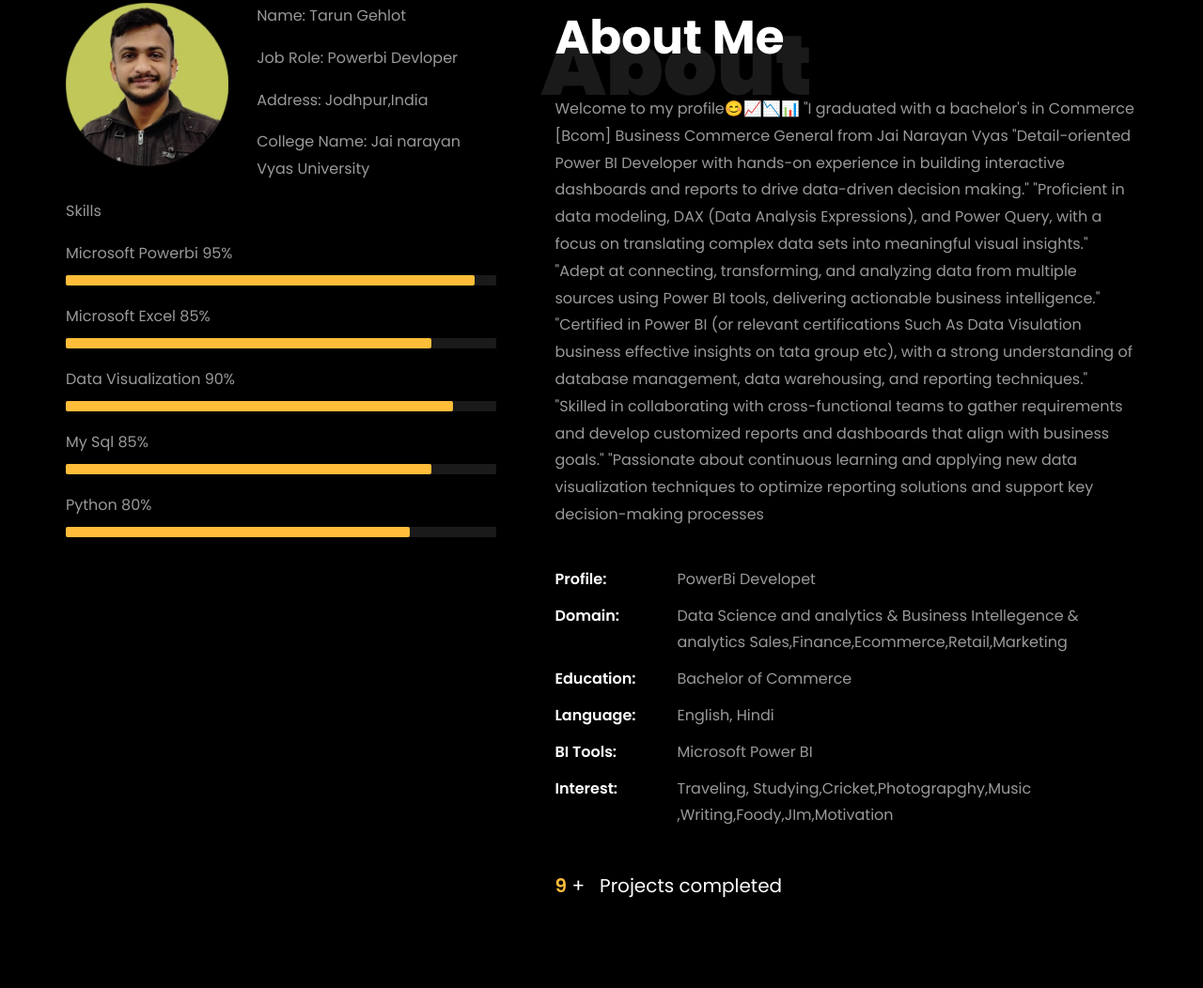
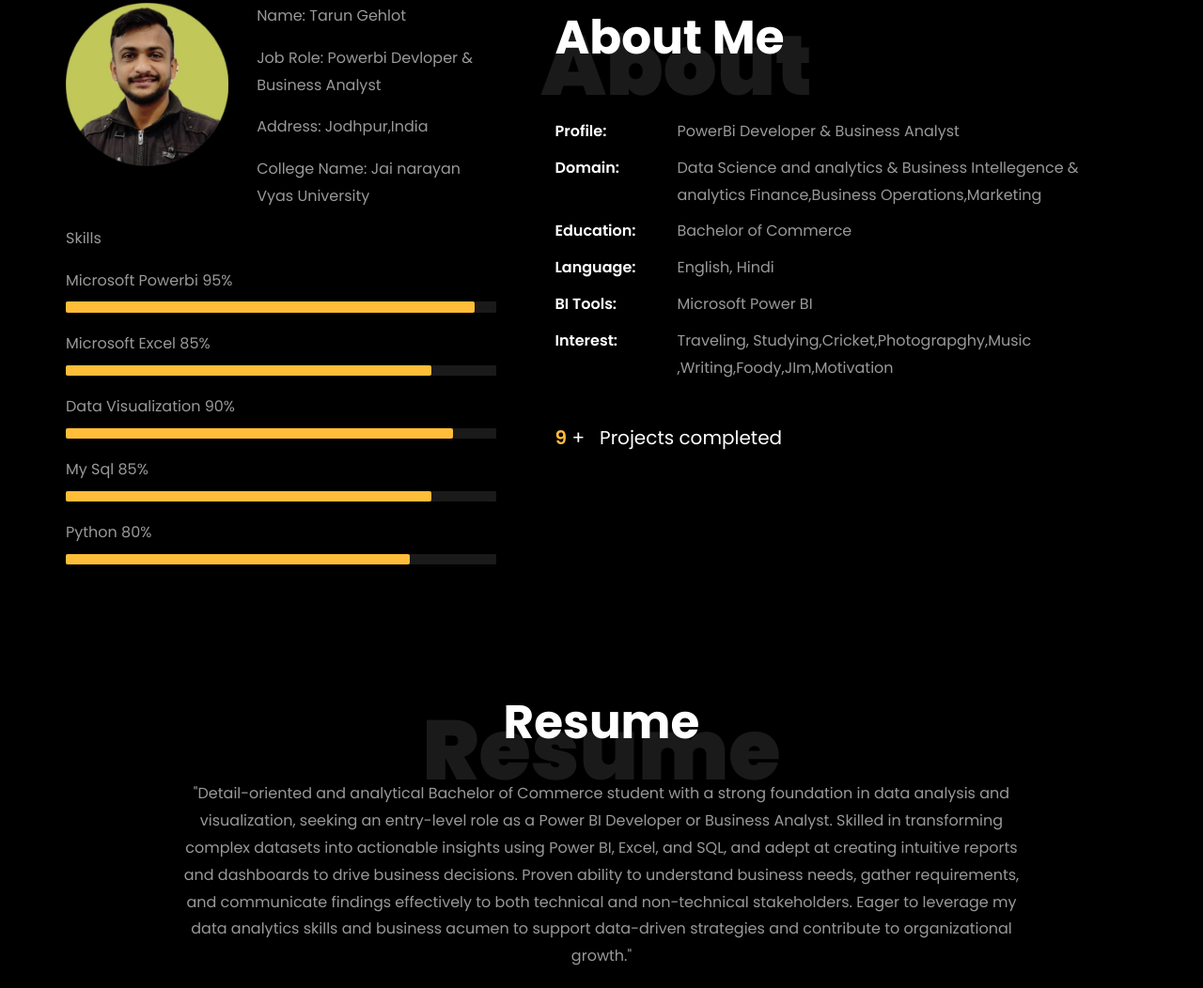
Before and after one commit to TarunGehlot2024/CheckOutMy.portfolio, a plain HTML site: page index.html in a window 1280 px wide. Shown: the part 859-1911 px from the top of the page at 94% size. Drawn offline with Linux system fonts and the light colour scheme; files whose address does not match are found by name.

Commit message:
Update index.html

```diff
--- a/index.html
+++ b/index.html
@@ -188,7 +188,7 @@
 
 						<br>
 						<br>
-			            <h2>Power Bi Developer Roles</h2>
+			            <h2>Power Bi Developer Roles & Business Analyst </h2>
 						<!-- <h2 class="d-flex" style="margin-bottom: 0">With over 5 years of experience</h2> -->
 						<!-- <br> -->
 			            <p><a href= "https://www.linkedin.com/in/tarun-gehlot-b692aa249/" class="btn btn-primary py-3 px-4">linkdinProfile</a>
@@ -221,7 +221,7 @@
 									<div class="col-sm-6 col-md-7">
 									  <div class="about-info">
 										<p><span class="title-s">Name: </span> <span>Tarun Gehlot</span></p>
-										<p><span class="title-s">Job Role: </span> <span>  Powerbi Devloper</span></p>
+										<p><span class="title-s">Job Role: </span> <span>  Powerbi Devloper & Business Analyst</span></p>
 										<p><span class="title-s">Address: </span> <span>Jodhpur,India</span></p>
 										<p><span class="title-s">College Name: </span> Jai narayan Vyas University<span></span></p>
 									  </div>
@@ -271,23 +271,10 @@
 								<h1 class="big">About</h1>
 								<h2 class="mb-4">About Me</h2>
 
-								<p>Welcome to my profile😊📈📉📊
-"I graduated with a bachelor's in Commerce [Bcom] Business Commerce General from Jai Narayan Vyas
-"Detail-oriented Power BI Developer with hands-on experience in building interactive dashboards and reports to drive data-driven decision
-making."
- "Proficient in data modeling, DAX (Data Analysis Expressions), and Power Query, with a focus on translating complex data sets into
-meaningful visual insights."
- "Adept at connecting, transforming, and analyzing data from multiple sources using Power BI tools, delivering actionable business
-intelligence."
- "Certified in Power BI (or relevant certifications Such As Data Visulation business effective insights on tata group etc), with a strong
-understanding of database management, data warehousing, and reporting techniques."
- "Skilled in collaborating with cross-functional teams to gather requirements and develop customized reports and dashboards that align with
-business goals."
- "Passionate about continuous learning and applying new data visualization techniques to optimize reporting solutions and support key
-decision-making processes</p>
+								<p></p>
 								<ul class="about-info mt-4 px-md-0 px-2">
-									<li class="d-flex"><span>Profile:</span> <span>PowerBi Developet</span></li>
-									<li class="d-flex"><span>Domain:</span> <span>Data Science and analytics &amp; Business Intellegence & analytics Sales,Finance,Ecommerce,Retail,Marketing </span></li>
+									<li class="d-flex"><span>Profile:</span> <span>PowerBi Developer & Business Analyst</span></li>
+									<li class="d-flex"><span>Domain:</span> <span>Data Science and analytics &amp; Business Intellegence & analytics Finance,Business Operations,Marketing </span></li>
 									<li class="d-flex"><span>Education:</span> <span>Bachelor of Commerce</span></li>
 									<li class="d-flex"><span>Language:</span> <span>English, Hindi</span></li>
 									<li class="d-flex"><span>BI Tools:</span> <span>Microsoft Power BI</span></li>
@@ -323,10 +310,7 @@ decision-making processes</p>
           <div class="col-md-10 heading-section text-center ftco-animate">
           	<h1 class="big big-2">Resume</h1>
             <h2 class="mb-4">Resume</h2>
-            <p>  i Prepare strong  Skills Business Intellegence tools Powerbi I'm proficient in PowerBi and eager to learn advanced tools like SQL and Python.And data visualization tools
-				And m passionate about using data to solve problems and uncover insights.and i complited 10+  projects in data analyses with different Tools with different Domains Sales,Ecommerce,Finance,
-				also Complited 10 Certification Courses and i ready to get a Powerbi Devloper Business Intellence entry level job roles
-			</p>
+            <p>  "Detail-oriented and analytical Bachelor of Commerce student with a strong foundation in data analysis and visualization, seeking an entry-level role as a Power BI Developer or Business Analyst. Skilled in transforming complex datasets into actionable insights using Power BI, Excel, and SQL, and adept at creating intuitive reports and dashboards to drive business decisions. Proven ability to understand business needs, gather requirements, and communicate findings effectively to both technical and non-technical stakeholders. Eager to leverage my data analytics skills and business acumen to support data-driven strategies and contribute to organizational growth." </p>
           </div>
         </div>
 
```
